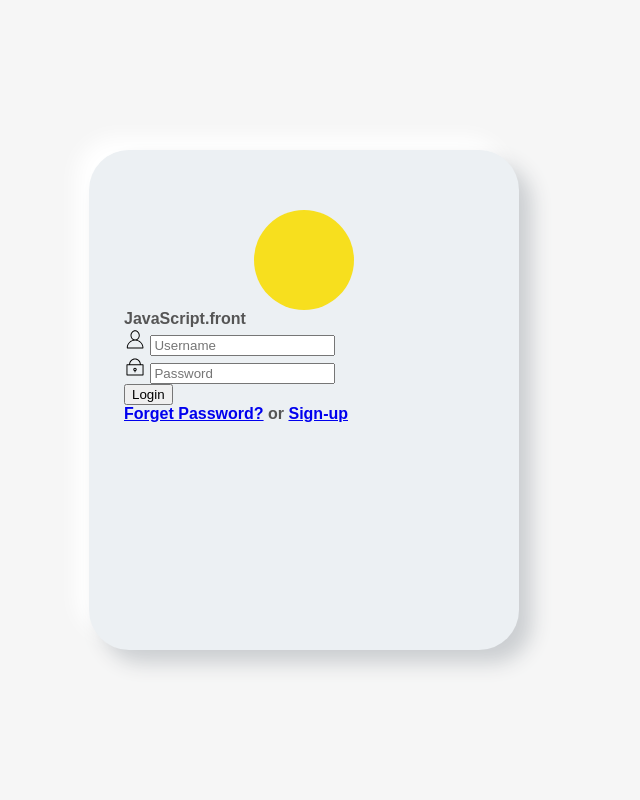
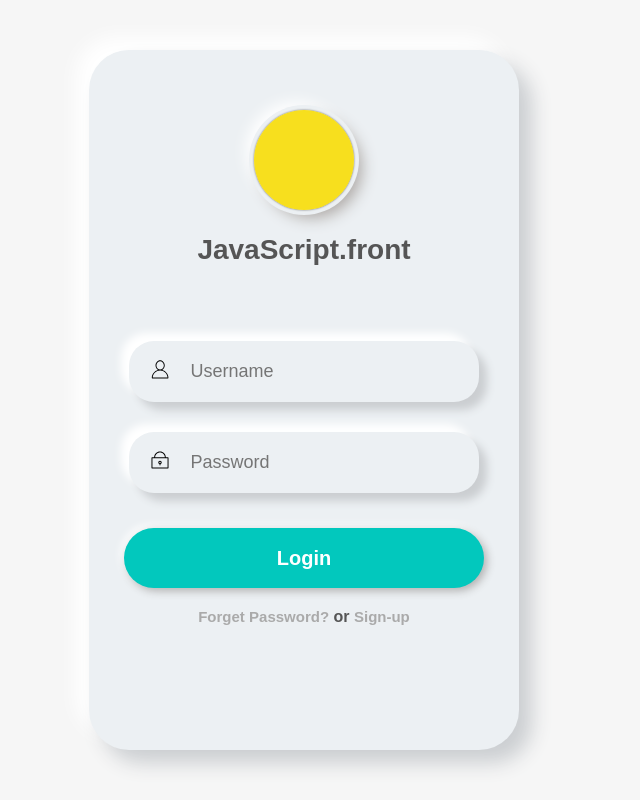
Before and after one commit to rajabi10/login-form-neomorphism, a plain HTML site: page index.html in a window 1280 px wide. Shown: the whole page, without its empty margins (336-976 px from the left). Drawn offline with Linux system fonts and the light colour scheme.

Commit message:
styles fields, inputs and links

```diff
--- a/style.css
+++ b/style.css
@@ -15,14 +15,14 @@ body{
     background-color: #f6f6f6;
 }
 
-
 .login-div {
     width: 430px;
-    height: 500px;
+    height: 700px;
     background-color: #ecf0f3;
     padding: 60px 35px 35px 35px;
     border-radius: 40px;
-    box-shadow: 13px 13px 20px #cbced1, -13px -13px 20px #ffff;
+    box-shadow: 13px 13px 20px #cbced1,
+    -13px -13px 20px #ffff;
 }
 
 .logo{
@@ -31,8 +31,66 @@ body{
     height: 100px;
     border-radius: 50%;
     margin: 0 auto;
+    box-shadow: 0px 0px 2px #5f5f5f,
+    0px 0px 0px 5px #ecf0f3,
+    8px 8px 15px #afaaa7,
+    -8px -8px 15px #ffff;
+}
+
+.title{
+    text-align: center;
+    font-size: 28px;
+    padding-top: 24px;
+}
+
+.fields{
+    width: 100%;
+    padding: 75px 5px 5px 5px;
+}
+.fields input{
+    border: none;
+    background: none;
+    font-size: 18px;
+    padding: 20px 10px 20px 5px;
+}
+
+.username, .password{
+    margin-bottom: 30px;
+    border-radius: 25px;
+    box-shadow: 8px 8px 8px #cbced1,
+    -8px -8px 8px #ffff;
 }
 
 .svg-icon{
     height: 22px;
+    margin: 0 10px -3px 20px;
 }
+
+.login-button{
+    border: none;
+    cursor: pointer;
+    width: 100%;
+    height: 60px;
+    background: #02c8bd;
+    border-radius: 30px;
+    font-size: 20px;
+    font-weight: 700;
+    color: white;
+    box-shadow: 3px 3px 8px #b1b1b1,
+    -3px -3px 8px #ffffff;
+}
+
+.login-button:hover{
+    background-color: #50e5e9;
+}
+
+.link{
+    padding-top: 20px;
+    text-align: center;
+}
+
+.link a{
+    text-decoration: none;
+    color: #aaaaaa;
+    font-size: 15px;
+}
```
